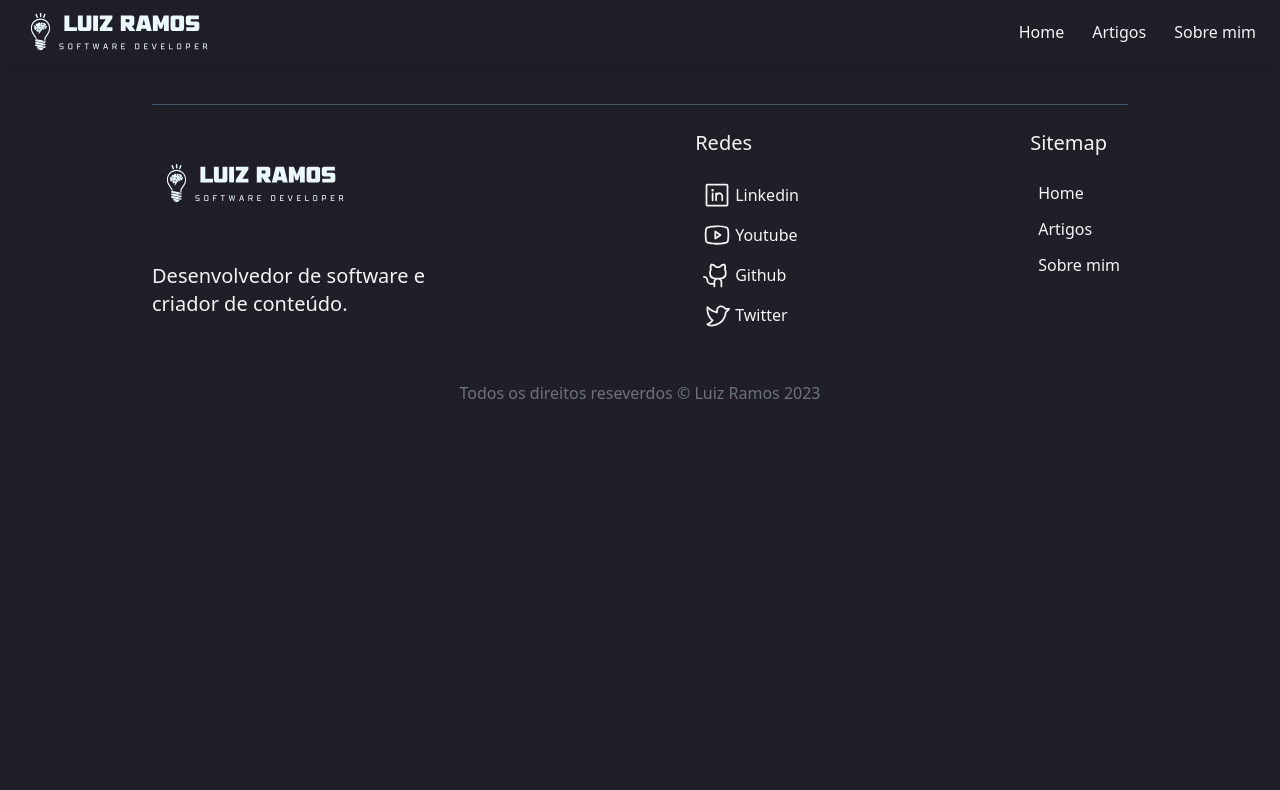
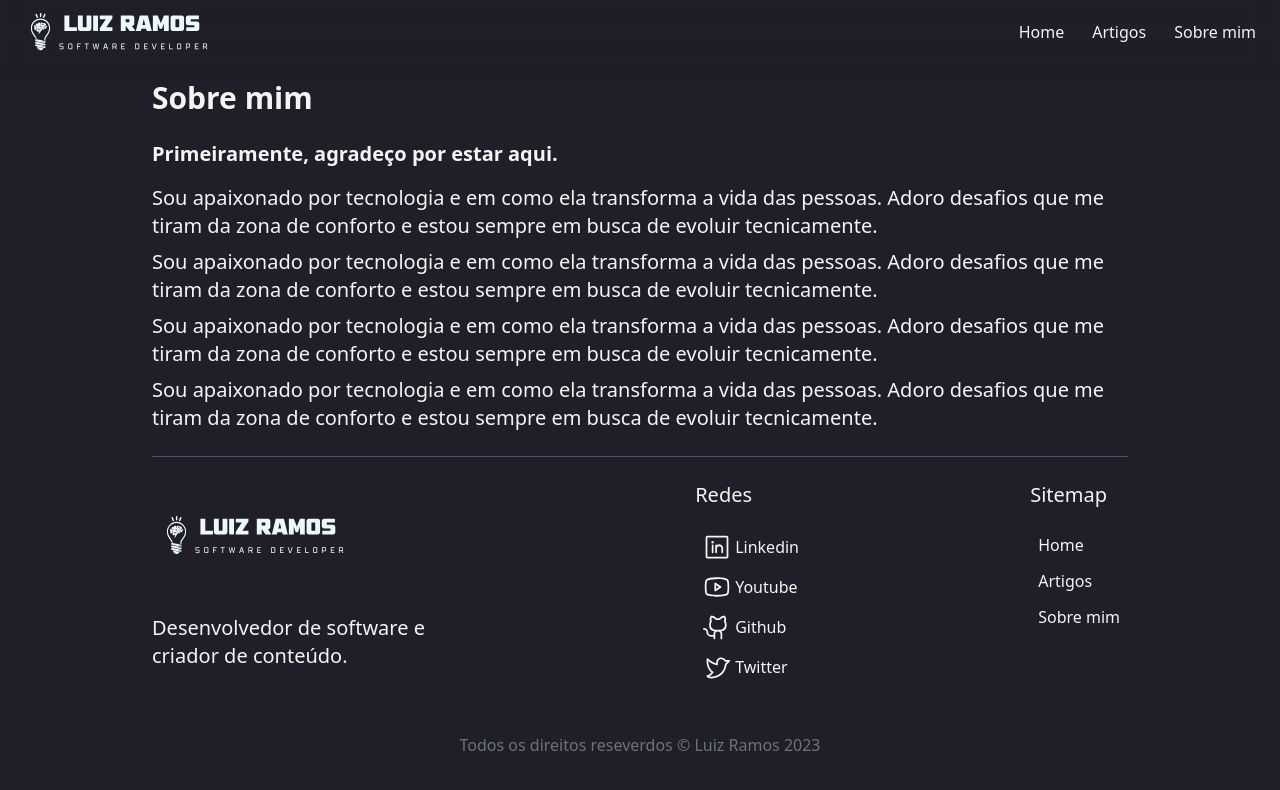
Before and after one commit to MogLuiz/personal-blog, a Next.js app: page /about in a window 1280 px wide. Shown: the top 790 px of the page. Built offline with nearby package versions, Linux system fonts and the light colour scheme.

Commit message:
styles: about screen

```diff
--- a/src/screens/About/About.tsx
+++ b/src/screens/About/About.tsx
@@ -1,3 +1,35 @@
+import * as S from './styles'
+
 export const AboutUILayer = () => {
-  return <main></main>
+  return (
+    <main>
+      <S.Title>Sobre mim</S.Title>
+
+      <S.Subtitle>Primeiramente, agradeço por estar aqui.</S.Subtitle>
+
+      <S.Paragraph>
+        Sou apaixonado por tecnologia e em como ela transforma a vida das
+        pessoas. Adoro desafios que me tiram da zona de conforto e estou sempre
+        em busca de evoluir tecnicamente.
+      </S.Paragraph>
+
+      <S.Paragraph>
+        Sou apaixonado por tecnologia e em como ela transforma a vida das
+        pessoas. Adoro desafios que me tiram da zona de conforto e estou sempre
+        em busca de evoluir tecnicamente.
+      </S.Paragraph>
+
+      <S.Paragraph>
+        Sou apaixonado por tecnologia e em como ela transforma a vida das
+        pessoas. Adoro desafios que me tiram da zona de conforto e estou sempre
+        em busca de evoluir tecnicamente.
+      </S.Paragraph>
+
+      <S.Paragraph>
+        Sou apaixonado por tecnologia e em como ela transforma a vida das
+        pessoas. Adoro desafios que me tiram da zona de conforto e estou sempre
+        em busca de evoluir tecnicamente.
+      </S.Paragraph>
+    </main>
+  )
 }
--- /dev/null
+++ b/src/screens/About/styles.ts
@@ -0,0 +1,22 @@
+import tw from 'tailwind-styled-components'
+
+export const Title = tw.h1`
+  mb-6
+  text-3xl
+  font-bold
+`
+
+export const Subtitle = tw.strong`
+  flex
+  mb-4
+  text-xl
+  font-bold
+  leading-relaxed
+`
+
+export const Paragraph = tw.p`
+  mb-2
+  text-xl
+  font-normal
+  leading-relaxed
+`
```
